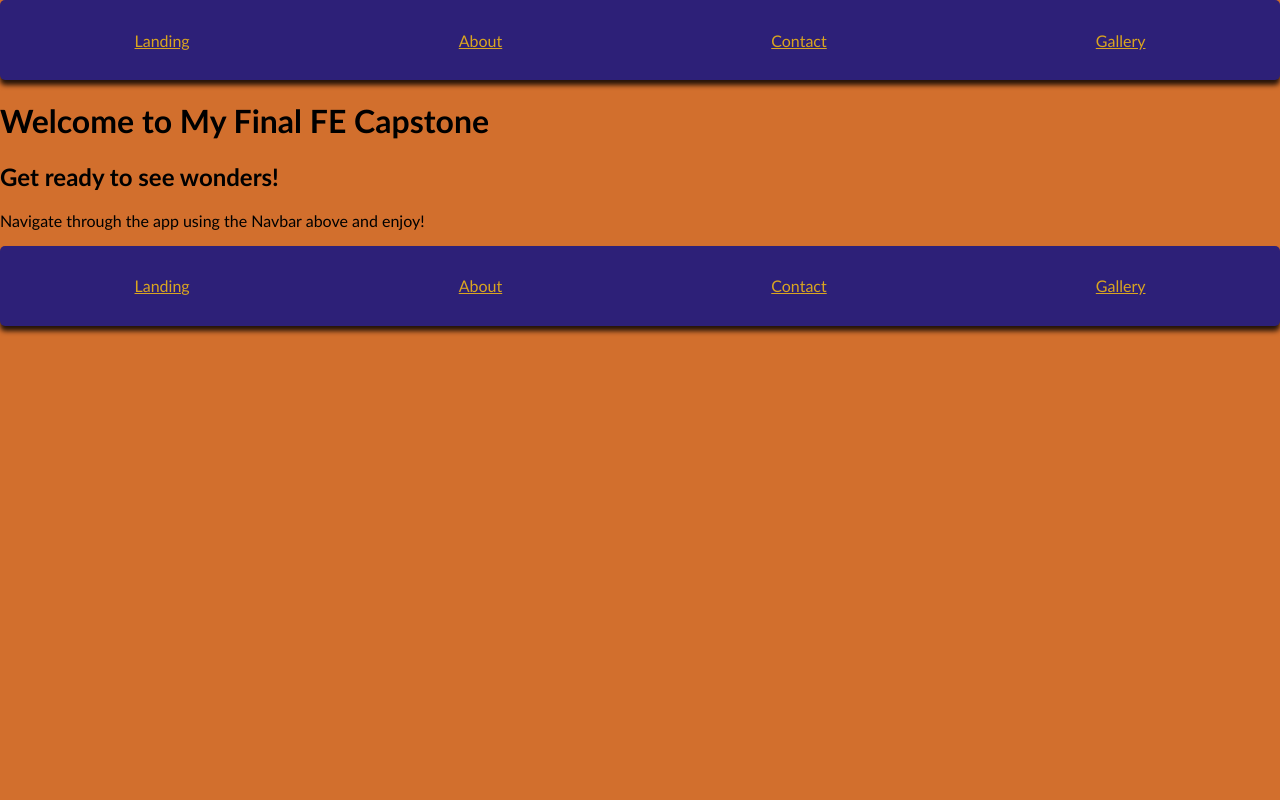
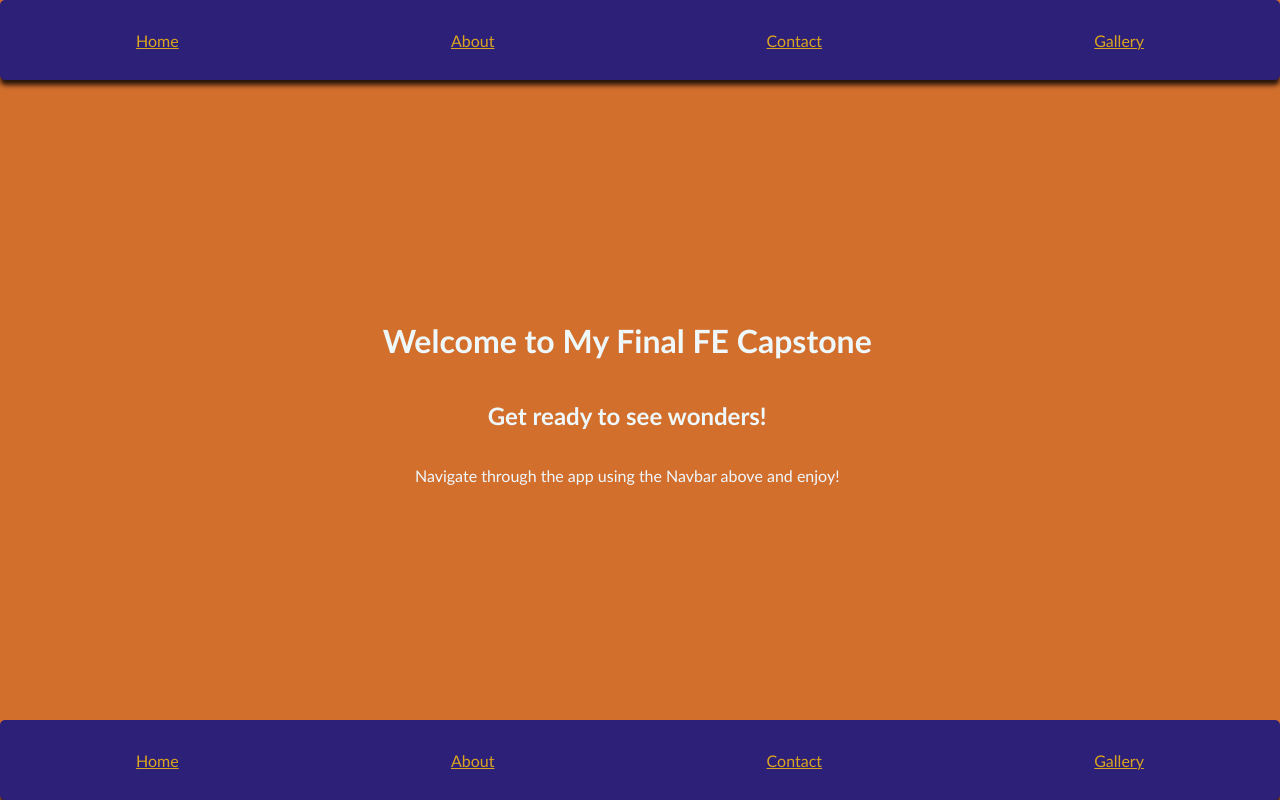
Before and after one commit to mitchell-devpipline/fe-final-capstone, a React (Create React App) app: page / in a window 1280 px wide. Built offline with nearby package versions, Linux system fonts and the light colour scheme.

Commit message:
fix styles for home

```diff
--- a/src/components/navigaton/Footer.js
+++ b/src/components/navigaton/Footer.js
@@ -3,7 +3,7 @@ export default function Footer() {
   return (
     <div className="footer">
       <NavLink exact to="/">
-        Landing
+        Home
       </NavLink>
 
       <NavLink to="/about">About</NavLink>
--- a/src/components/navigaton/Navbar.js
+++ b/src/components/navigaton/Navbar.js
@@ -4,7 +4,7 @@ export default function Navbar() {
   return (
     <div className="navbar">
       <NavLink exact to="/">
-        Landing
+        Home
       </NavLink>
 
       <NavLink to="/about">About</NavLink>
--- a/src/components/pages/Home.js
+++ b/src/components/pages/Home.js
@@ -1,6 +1,6 @@
 export default function Home() {
   return (
-    <div className="Home">
+    <div className="home">
       <h1>Welcome to My Final FE Capstone</h1>
       <h2>Get ready to see wonders! </h2>
       <p> Navigate through the app using the Navbar above and enjoy!</p>
--- a/src/styles/landing.scss
+++ b/src/styles/home.scss
@@ -1,3 +1,3 @@
-.landing {
+.home {
   @include corestyles;
 }
--- a/src/styles/main.scss
+++ b/src/styles/main.scss
@@ -2,7 +2,7 @@
 @import "./variables.scss";
 @import "./navbar.scss";
 @import "./footer.scss";
-@import "./landing.scss";
+@import "./home.scss";
 @import "./about.scss";
 @import "./contact.scss";
 @import "./gallery.scss";
```
